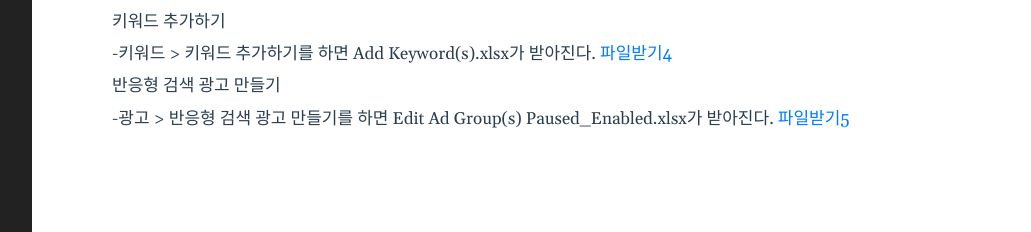
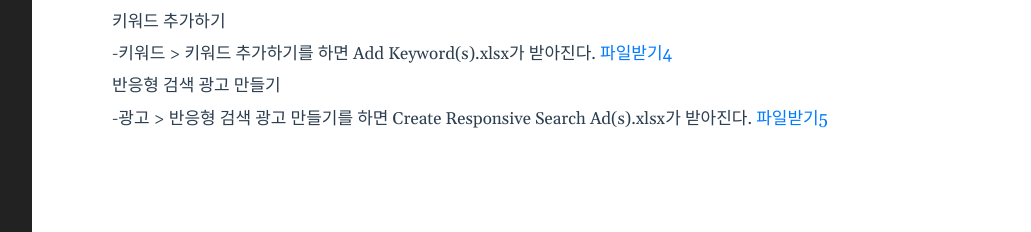
Before and after one commit to shina1221/shina1221.github.io, a Jekyll site: the page built from _posts/도서/마케팅/2024-06-25-퍼포먼스 마케팅 첫걸음06-2.markdown, in a window 1280 px wide and 900 px high, scrolled down 1711 px. Shown: the part 665-897 px from the top of the window, without its empty margins (188-1219 px from the left). Built offline with Jekyll 4.4.1, drawn with Linux system fonts in a browser that asks for light colours.

Commit message:
Update 2024-06-25-퍼포먼스 마케팅 첫걸음06-2.markdown

```diff
--- a/_posts/도서/마케팅/2024-06-25-퍼포먼스 마케팅 첫걸음06-2.markdown
+++ b/_posts/도서/마케팅/2024-06-25-퍼포먼스 마케팅 첫걸음06-2.markdown
@@ -82,4 +82,4 @@ category: Marketing
 -키워드 > 키워드 추가하기를 하면 Add Keyword(s).xlsx가 받아진다. [파일받기4](https://storage.googleapis.com/support-kms-prod/mrRT1h71MEFi6Ba7g40zNjv1gY6lv3MRGVx5)
 
 반응형 검색 광고 만들기
--광고 > 반응형 검색 광고 만들기를 하면 Edit Ad Group(s) Paused_Enabled.xlsx가 받아진다. [파일받기5](https://storage.googleapis.com/support-kms-prod/4AQnEPOMnm95I6VILqWdg1xypQ9KlaXG2IgY)
+-광고 > 반응형 검색 광고 만들기를 하면 Create Responsive Search Ad(s).xlsx가 받아진다. [파일받기5](https://storage.googleapis.com/support-kms-prod/4AQnEPOMnm95I6VILqWdg1xypQ9KlaXG2IgY)
```
